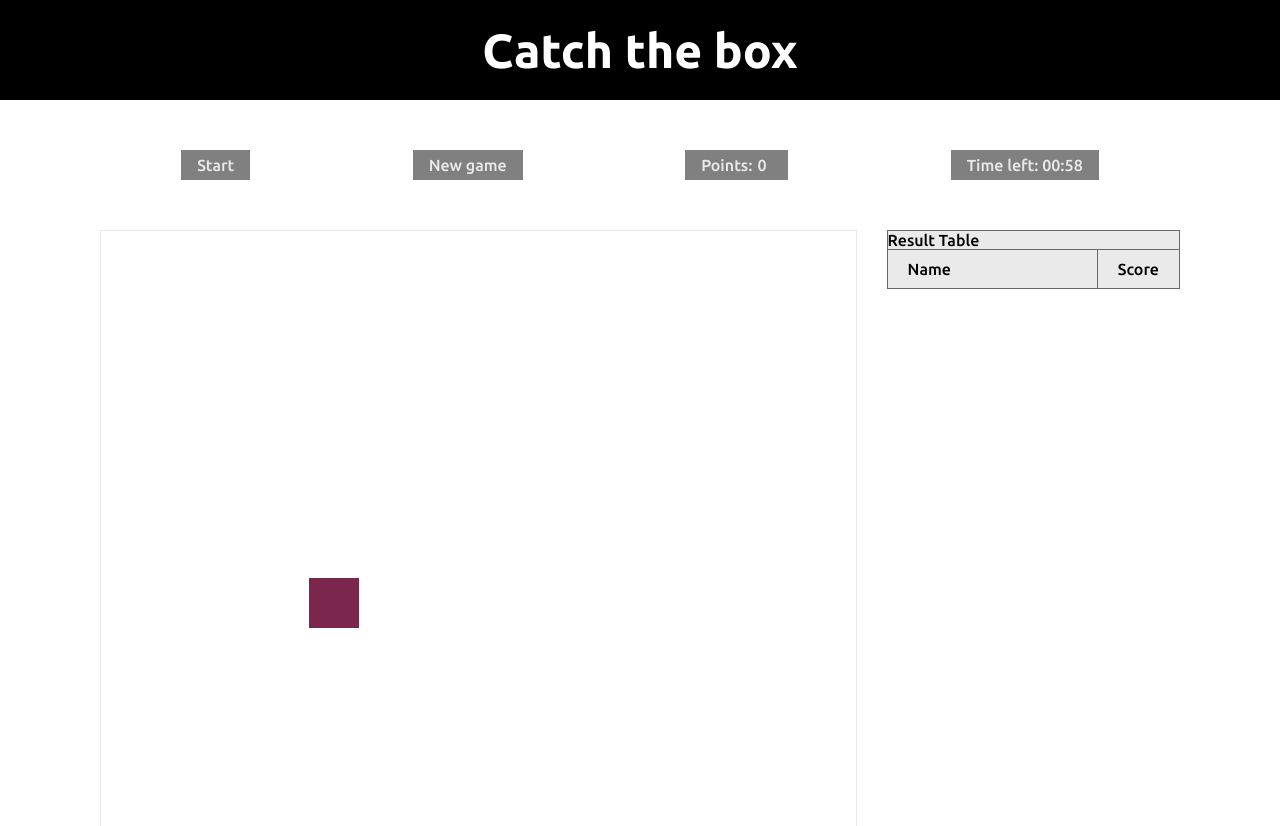
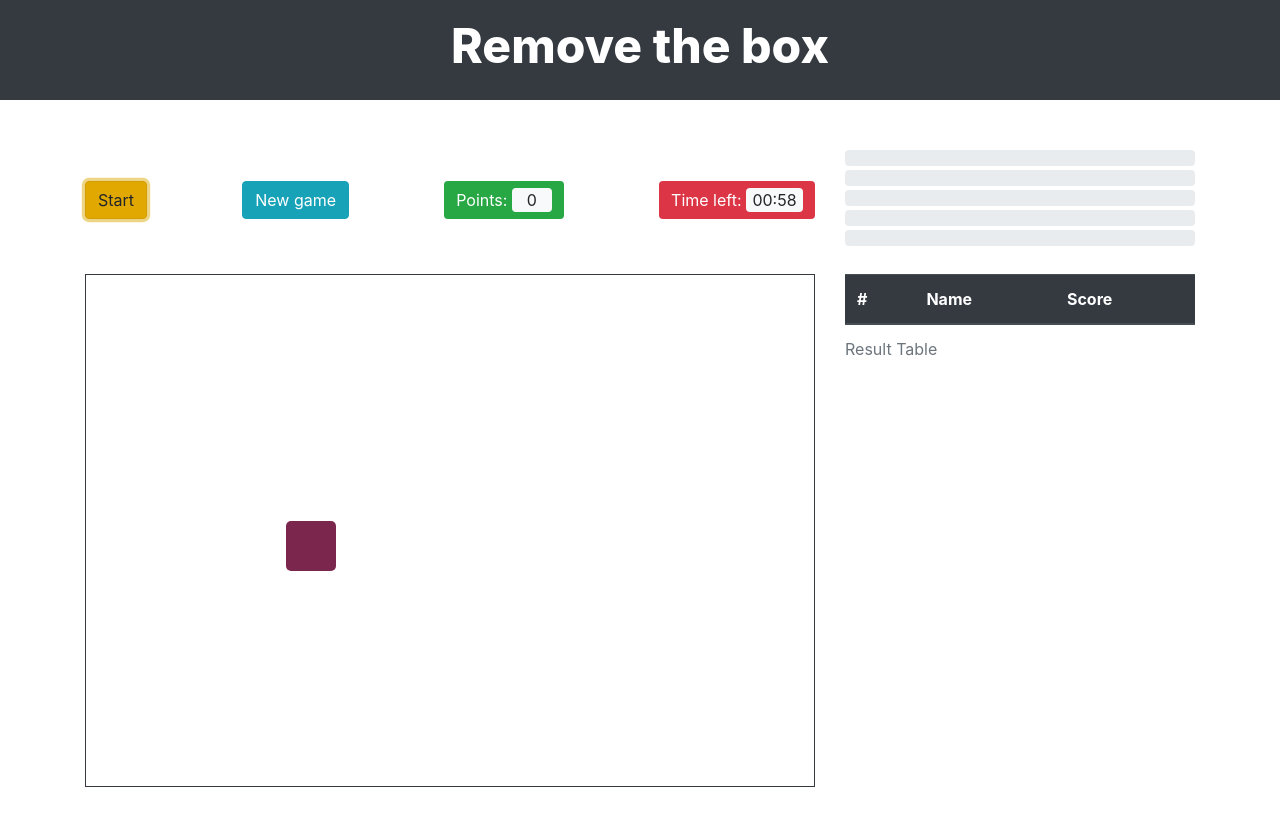
Before and after one commit to uatetiana/boxes, a plain HTML site: page index.html in a window 1280 px wide. Both pictures are taken after a click on the button "Start". Shown: the top 826 px of the page. After the commit the page ends 800 px from the top, so only its background shows below. Drawn offline with nearby package versions, Linux system fonts and the light colour scheme.

Commit message:
Add files via upload

```diff
--- a/css/styles.css
+++ b/css/styles.css
@@ -3,23 +3,12 @@
     margin: 0;
 }
 
-body,
-.btn {
-    font-family: 'Ubuntu', sans-serif;
-}
-
 .header {
-    background-color: #000;
+    background-color: #343a40;
     display: grid;
     justify-content: center;
     align-items: center;
     grid-template-rows: 100px;
-}
-
-.container {
-    max-width: 1080px;
-    width: 100%;
-    margin: 0 auto;
 }
 
 .header-title {
@@ -32,53 +21,34 @@ body,
     margin-top: 50px;
 }
 
-.game-section {
-    display: flex;
-    justify-content: space-between;
-    margin-top: 50px;
-}
-
-.aside {
-    width: calc(30% - 30px);
-    margin-left: 30px;
-}
-
-.flex {
-    display: flex;
-    justify-content: space-around;
-}
-
-.btn,
-.main-points,
-.main-timer {
-    padding: 5px 15px;
-    background-color: grey;
-    border: 1px solid transparent;
-    color: #eaeaea;
-    font-size: 16px;
-    outline: 1px solid transparent;
-    cursor: pointer;
-}
-
-.btn:hover {
-    background-color: dimgrey;
+.game-wrapper {
+    padding: 0 15px;
 }
 
 .game-field {
-    border: 1px solid #eaeaea;
-    width: 70%;
-    min-height: 700px;
+    border: 1px solid #343a40;
+    padding-top: 70%;
     position: relative;
+    background-color: rgb(255, 255, 255);
 }
 
-.table,
-.table-row,
-.table-data {
-    border: 1px solid dimgrey;
-    border-collapse: collapse;
-    padding: 10px 20px;
-    background-color: #eaeaea;
-    width: 100%;
+.indicator {
+    font-size: 100%;
+    font-weight: 400;
+}
+
+.badge-wrapper {
+    padding: 7px 12px;
+    margin: 0;
+}
+
+.points {
+    width: 40px;
+}
+
+.btn-start,
+.btn-restart {
+    vertical-align: unset;
 }
 
 .box {
@@ -86,28 +56,7 @@ body,
     height: 50px;
     position: absolute;
     cursor: pointer;
-}
-
-.points {
-    height: 15px;
-    width: 15px;
-    display: inline-block;
-    padding-left: 5px;
-}
-
-.modal {
-    display: none;
-    position: fixed;
-    width: 100%;
-    height: 100%;
-    top: 0;
-    left: 0;
-    right: 0;
-    bottom: 0;
-    background-color: rgba(0, 0, 0, 0.75);
-    z-index: 0;
-    cursor: pointer;
-    text-align: center;
+    border-radius: 5px;
 }
 
 .visible {
@@ -116,19 +65,6 @@ body,
     align-items: center;
 }
 
-.wrapper {
-    width: 450px;
-    background-color: #eaeaea;
-    padding: 50px;
-    position: fixed;
+.form-label {
+    display: block;
 }
-
-.btn-save {
-    padding: 10px 15px;
-    background-color: #000000;
-}
-
-.modal-user {
-    padding: 10px;
-    font-size: 14px;
-}
--- a/index.html
+++ b/index.html
@@ -4,49 +4,105 @@
     <meta charset="UTF-8">
     <meta name="viewport" content="width=device-width, initial-scale=1.0">
     <title>Game</title>
+    <link rel="stylesheet" href="https://cdn.jsdelivr.net/npm/bootstrap@4.5.3/dist/css/bootstrap.min.css"
+          integrity="sha384-TX8t27EcRE3e/ihU7zmQxVncDAy5uIKz4rEkgIXeMed4M0jlfIDPvg6uqKI2xXr2" crossorigin="anonymous">
     <link href="https://fonts.googleapis.com/css?family=Ubuntu:300,500,700&amp;subset=latin-ext" rel="stylesheet"/>
     <link rel="stylesheet" href="css/styles.css">
 </head>
 <body>
 <header class="header">
     <div class="container">
-        <h1 class="header-title">Catch the box</h1>
+        <h1 class="h1 header-title">Remove the box</h1>
     </div>
 </header>
-<main class="main container">
-    <div class="flex">
-        <button class="btn btn-start">Start</button>
-        <button class="btn btn-restart">New game</button>
-        <p class="main-points">Points:<span class="points">0</span></p>
-        <p class="main-timer">Time left: <span class="timer">01:00</span></p>
+<main class="main">
+    <div class="container">
+        <div class="row">
+            <div class="col-8 d-flex align-items-center justify-content-between">
+                <button type="button" class="btn btn-warning btn-start">Start</button>
+                <button type="button" class="btn btn-info btn-restart">New game</button>
+
+                <p class="badge badge-success indicator badge-wrapper">
+                    Points:
+                    <span class="badge badge-light points indicator">0</span>
+                </p>
+                <p class="badge badge-danger indicator badge-wrapper">
+                    Time left:
+                    <span class="badge badge-light timer indicator">01:00</span>
+                </p>
             </div>
-    <div class="game-section">
-        <div class="game-field">
+            <div class="col-4">
+                <div class="progress mb-1">
+                    <div class="progress-bar" role="progressbar" aria-valuenow="0" aria-valuemin="0"
+                         aria-valuemax="100"></div>
                 </div>
-        <aside class="aside">
-            <table class="table">
-                <thead class="table-head">
+                <div class="progress mb-1">
+                    <div class="progress-bar" role="progressbar"  aria-valuenow="25"
+                         aria-valuemin="0" aria-valuemax="100"></div>
+                </div>
+                <div class="progress mb-1">
+                    <div class="progress-bar" role="progressbar"  aria-valuenow="50"
+                         aria-valuemin="0" aria-valuemax="100"></div>
+                </div>
+                <div class="progress mb-1">
+                    <div class="progress-bar" role="progressbar"  aria-valuenow="75"
+                         aria-valuemin="0" aria-valuemax="100"></div>
+                </div>
+                <div class="progress mb-1">
+                    <div class="progress-bar" role="progressbar"  aria-valuenow="100"
+                         aria-valuemin="0" aria-valuemax="100"></div>
+                </div>
+            </div>
+        </div>
+        <div class="row mt-4">
+            <div class="col-8 game-wrapper">
+                <div class="game-field"></div>
+            </div>
+
+                <div class="col-4">
+                    <table class="table table-dark">
+                        <caption>Result Table</caption>
+                        <thead>
                         <tr>
-                    <td colspan="2">Result Table</td>
+                            <th scope="col">#</th>
+                            <th scope="col">Name</th>
+                            <th scope="col">Score</th>
                         </tr>
                         </thead>
-                <tr class="table-row">
-                    <td class="table-data">Name</td>
-                    <td class="table-data">Score</td>
-                </tr>
+                        <tbody class="table-body">
+                        </tbody>
                     </table>
-        </aside>
+                </div>
+            </div>
         </div>
 </main>
-<div class="modal">
-    <div class="wrapper">
-    <p class="modal-points">Your score: <span class="points"></span> </p>
-        <label>Name:
-            <input class="modal-user" type="text">
+
+<div class="modal" tabindex="-1">
+    <div class="container">
+    <div class="modal-dialog">
+        <div class="modal-content container">
+            <div class="modal-header">
+                <h5 class="modal-title modal-points">Your score: <span class="points"></span></h5>
+                <button type="button" class="close btn-close" data-dismiss="modal" aria-label="Close">
+                    <span aria-hidden="true">&times;</span>
+                </button>
+            </div>
+            <div class="modal-body">
+                <label class="form-label">Name:
+                    <input class="modal-user form-control" type="text">
                 </label>
-        <button class="btn btn-save">Save</button>
+            </div>
+            <div class="modal-footer">
+                <button type="button" class="btn btn-secondary btn-close" data-dismiss="modal">Close</button>
+                <button type="button" class="btn btn-primary btn-save">Save</button>
             </div>
         </div>
+    </div>
+    </div>
+</div>
+<script src="https://code.jquery.com/jquery-3.2.1.slim.min.js" integrity="sha384-KJ3o2DKtIkvYIK3UENzmM7KCkRr/rE9/Qpg6aAZGJwFDMVNA/GpGFF93hXpG5KkN" crossorigin="anonymous"></script>
+<script src="https://cdnjs.cloudflare.com/ajax/libs/popper.js/1.12.9/umd/popper.min.js" integrity="sha384-ApNbgh9B+Y1QKtv3Rn7W3mgPxhU9K/ScQsAP7hUibX39j7fakFPskvXusvfa0b4Q" crossorigin="anonymous"></script>
+<script src="https://maxcdn.bootstrapcdn.com/bootstrap/4.0.0/js/bootstrap.min.js" integrity="sha384-JZR6Spejh4U02d8jOt6vLEHfe/JQGiRRSQQxSfFWpi1MquVdAyjUar5+76PVCmYl" crossorigin="anonymous"></script>
 <script src="js/main.js"></script>
 
 </body>
--- a/js/main.js
+++ b/js/main.js
@@ -1,12 +1,14 @@
 let btnStartGame = document.querySelector('.btn-start');
 let btnNewGame = document.querySelector('.btn-restart');
 let gameField = document.querySelector('.game-field');
-let points = document.querySelector('.points');
+let points = document.querySelectorAll('.points');
 let timer = document.querySelector('.timer');
 let modal = document.querySelector('.modal');
 let btnSaveResults = document.querySelector('.btn-save');
 let userName = document.querySelector('.modal-user');
-let table = document.querySelector('.table');
+let tableBody = document.querySelector('.table-body');
+let closeModal = modal.querySelectorAll('.btn-close');
+let progressBars = document.querySelectorAll('.progress-bar')
 let gameStart = false;
 let randomQuantity;
 let box;
@@ -16,6 +18,11 @@ let randomLeft;
 let intervalId;
 let timerId;
 let time = 0;
+let boxes;
+let id = 1;
+let pointsArr = [];
+
+
 
 btnStartGame.addEventListener('click', (event) => {
     if (!gameStart) {
@@ -41,12 +48,13 @@ const tick = () => {
 }
 
 const showModal = () => {
+    points[1].innerHTML = `${scoreCounter}`;
     modal.classList.add('visible');
 }
 
 const startGame = () => {
     scoreCounter = 0;
-    points.innerHTML = `${scoreCounter}`;
+    points[0].innerHTML = `${scoreCounter}`;
     time = 59;
     genBox();
     intervalId = setInterval(tick, 1000)
@@ -80,7 +88,11 @@ const getColorCode = () => {
 
 
 const genBox = () => {
-    randomQuantity = Math.floor(Math.random() * 2 + 1);
+    boxes = document.querySelectorAll('.box');
+    randomQuantity = Math.floor(Math.random() * 3);
+    if (boxes.length === 0 && randomQuantity === 0) {
+        randomQuantity = 1;
+    }
     for (let i = 0; i < randomQuantity; i++) {
         boxCreate();
     }
@@ -103,11 +115,24 @@ const setBg = (item) => {
     item.style.backgroundColor = getColorCode();
 }
 
+gameField.addEventListener('mouseover', (event) => {
+    if (event.target.className === 'box') {
+        event.target.style.boxShadow = `0 14px 28px rgba(0,0,0,0.25), 0 10px 10px rgba(0,0,0,0.22)`;
+    }
+})
+
+gameField.addEventListener('mouseout', (event) => {
+    if (event.target.className === 'box') {
+        event.target.style.boxShadow = 'none';
+    }
+})
+
 gameField.addEventListener('click', (event) => {
+
     if (event.target.className === 'box') {
         event.target.remove();
         scoreCounter++;
-        points.innerHTML = `${scoreCounter}`;
+        points[0].innerHTML = `${scoreCounter}`;
         genBox();
     } else {
         return false;
@@ -117,15 +142,38 @@ gameField.addEventListener('click', (event) => {
 btnSaveResults.addEventListener('click', () => {
     let user = {};
     if (userName.value.length !== 0) {
+        user.id = id++;
         user.name = userName.value;
         user.points = scoreCounter;
+        pointsArr.push(scoreCounter)
+    } else {
+        user.id = id++;
+        user.name = 'user';
+        user.points = scoreCounter;
+        pointsArr.push(scoreCounter)
     }
-    table.insertAdjacentHTML('beforeend',
-        `<tr class="table-row">
-                    <td class="table-data">${user.name}</td>
-                    <td class="table-data">${user.points}</td>
-                </tr>`);
+    tableBody.insertAdjacentHTML('beforeend',
+        `<tr>
+            <th scope="row">${user.id}</th>
+            <td>${user.name}</td>
+            <td>${user.points}</td>
+        </tr>`);
     modal.classList.remove('visible');
     scoreCounter = 0;
-    points.innerHTML = `${scoreCounter}`;
+    points[0].innerHTML = `${scoreCounter}`;
+    updateProgress();
 })
+
+closeModal.forEach(el => {
+    el.addEventListener('click', () => {
+        modal.classList.remove('visible');
+    })
+})
+
+
+const updateProgress = () => {
+    let maxScore = Math.max.apply(null, pointsArr);
+    for (let i = 0; i < pointsArr.length && i < progressBars.length; i++) {
+        progressBars[i].style.width = `${( pointsArr[i] * 100) / maxScore}%`;
+    }
+}
```
Lines whose indentation alone changed are shown as unchanged.
